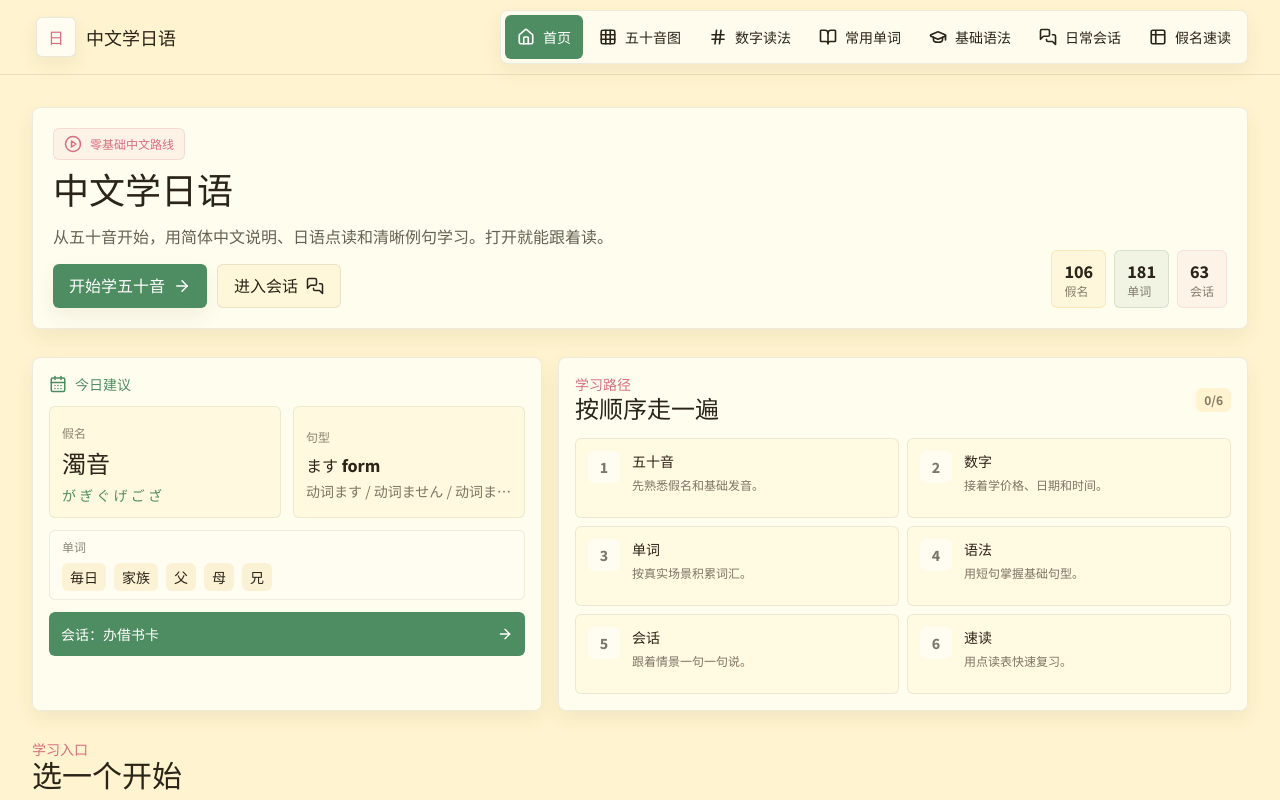
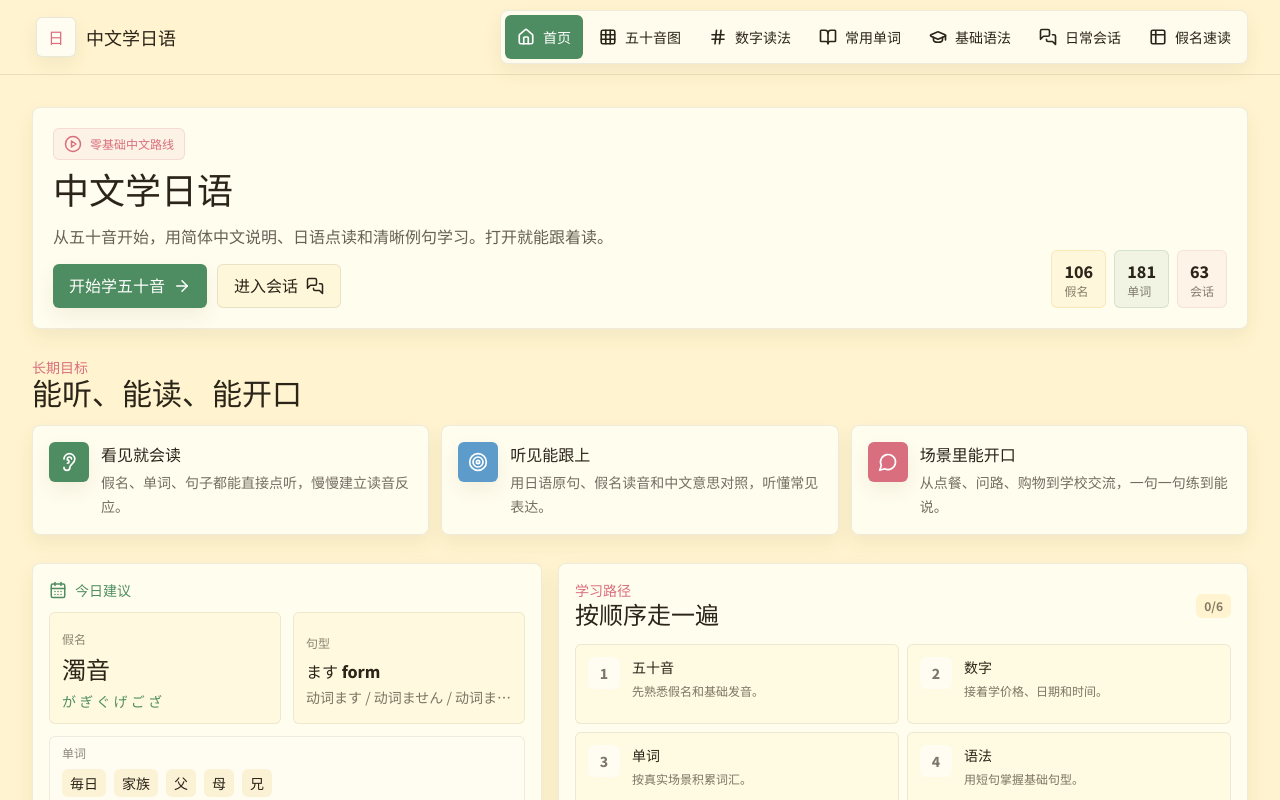
Before and after one commit to marksui/nihongo-learning, a React (Vite) app: page / in a window 1280 px wide. Shown: the top 800 px of the page. Built offline with nearby package versions, Linux system fonts and the light colour scheme.

Commit message:
Add learner-facing long term goals

```diff
--- a/src/pages/Home.tsx
+++ b/src/pages/Home.tsx
@@ -4,12 +4,15 @@ import {
   BookOpen,
   CalendarDays,
   CheckCircle2,
+  Ear,
   GraduationCap,
   Grid3X3,
   Hash,
+  MessageCircle,
   MessagesSquare,
   PlayCircle,
   Table2,
+  Target,
 } from "lucide-react";
 import { useMemo } from "react";
 import LearningCard from "../components/LearningCard";
@@ -35,6 +38,34 @@ interface FeatureCard {
   accent: string;
   icon: LucideIcon;
 }
+
+interface GoalCard {
+  title: string;
+  description: string;
+  accent: string;
+  icon: LucideIcon;
+}
+
+const goalCards: GoalCard[] = [
+  {
+    title: "看见就会读",
+    description: "假名、单词、句子都能直接点听，慢慢建立读音反应。",
+    accent: "bg-matcha",
+    icon: Ear,
+  },
+  {
+    title: "听见能跟上",
+    description: "用日语原句、假名读音和中文意思对照，听懂常见表达。",
+    accent: "bg-sora",
+    icon: Target,
+  },
+  {
+    title: "场景里能开口",
+    description: "从点餐、问路、购物到学校交流，一句一句练到能说。",
+    accent: "bg-sakura",
+    icon: MessageCircle,
+  },
+];
 
 const featureCards: FeatureCard[] = [
   {
@@ -126,6 +157,32 @@ const Home = ({ onNavigate }: HomeProps) => {
           </>
         }
       />
+
+      <section>
+        <div className="mb-3">
+          <p className="text-sm font-extrabold text-sakura">长期目标</p>
+          <h2 className="font-serif text-2xl font-bold text-ink sm:text-3xl">能听、能读、能开口</h2>
+        </div>
+        <div className="grid gap-3 md:grid-cols-3">
+          {goalCards.map((goal) => {
+            const Icon = goal.icon;
+
+            return (
+              <LearningCard key={goal.title} className="p-4">
+                <div className="flex items-start gap-3">
+                  <span className={`grid h-10 w-10 shrink-0 place-items-center rounded-md ${goal.accent} text-white shadow-card`}>
+                    <Icon aria-hidden="true" size={20} />
+                  </span>
+                  <div className="min-w-0">
+                    <h3 className="text-base font-extrabold text-ink">{goal.title}</h3>
+                    <p className="mt-1 text-sm leading-6 text-ink/66">{goal.description}</p>
+                  </div>
+                </div>
+              </LearningCard>
+            );
+          })}
+        </div>
+      </section>
 
       <section className="grid gap-4 lg:grid-cols-[minmax(0,0.85fr)_minmax(0,1.15fr)]">
         <LearningCard className="p-4">
```
